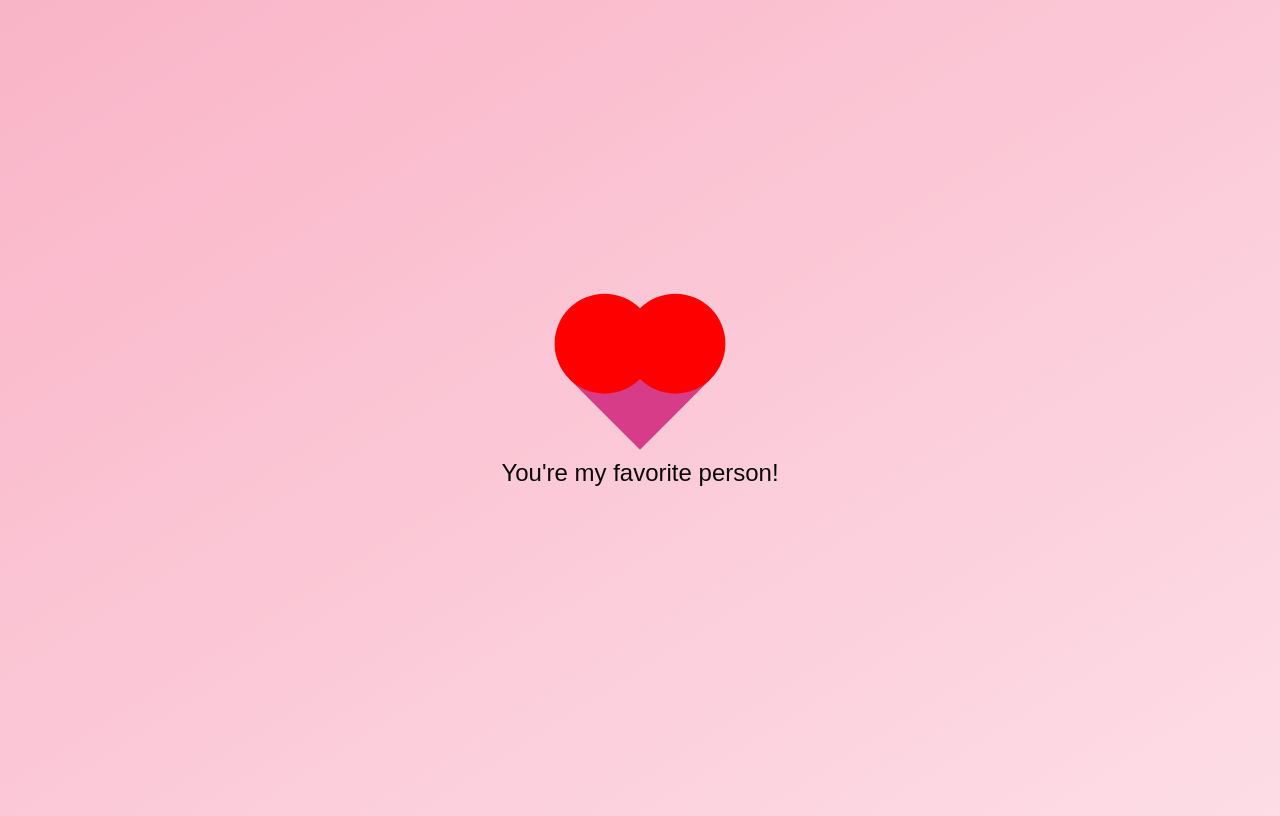
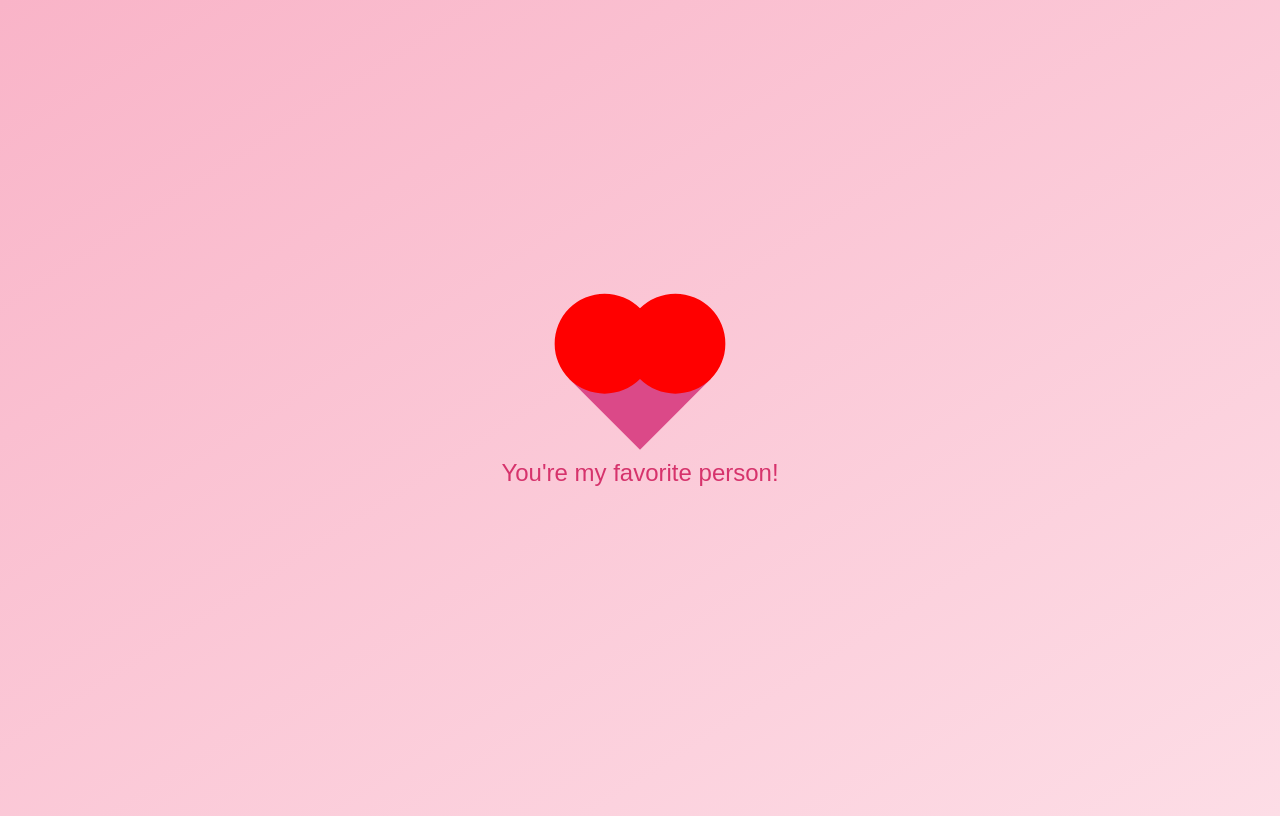
Before and after one commit to Alexislombardo4/Heart-box, a plain HTML site: page index.html in a window 1280 px wide. Both pictures are taken after a click on the element 640 px from the left and 393 px from the top of the page. Drawn offline with Linux system fonts and the light colour scheme.

Commit message:
updated code

```diff
--- a/index.html
+++ b/index.html
@@ -3,7 +3,7 @@
 <head>
   <meta charset="UTF-8" />
   <meta name="viewport" content="width=device-width, initial-scale=1.0" />
-  <title>Clickable Heart with Multiple Messages</title>
+    <title>I love you</title>
   <style>
     body {
       display: flex;
@@ -19,7 +19,7 @@
       position: relative;
       width: 100px;
       height: 100px;
-      background-color: rgba(214, 60, 135, 0.995);
+      background-color: rgb(219, 73, 136);
       transform: rotate(-45deg);
       cursor: pointer;
       transition: transform 0.3s ease;
@@ -37,7 +37,7 @@
 
     .heart::before {
       top: -50px;
-      left: 0;
+      left: 0px;
     }
 
     .heart::after {
@@ -59,11 +59,10 @@
     #message {
       margin-top: 30px;
       font-size: 1.5rem;
-      color: #090809;
+      color: #d6336c;
       opacity: 0;
       transition: opacity 0.5s ease;
-      text-align: center;
-      max-width: 80%;
+
     }
 
     #message.show {
@@ -79,17 +78,21 @@
     const heart = document.getElementById("heart");
     const message = document.getElementById("message");
 
-    // ✨ Add your custom messages here
+    // ✨ Array of lovely messages
     const messages = [
       "You're my favorite person!",
-      "I love you sooo much",
+      "I love you so much",
       "You're beautiful!!",
       "Talking to you makes my day",
       "My heart beats for you",
-      "You're my person"
+      "Love youuuu <3"
     ];
 
     let messageIndex = 0;
+
+    function cycleMessage() {
+      messageIndex = (messageIndex + 1) % messages.length;
+    }
 
     heart.addEventListener("click", () => {
       // Trigger heart pop animation
@@ -100,7 +103,7 @@
       message.classList.add("show");
 
       // Cycle to next message
-      messageIndex = (messageIndex + 1) % messages.length;
+      cycleMessage();
 
       // Remove heart pop animation after a short delay
       setTimeout(() => {
```
